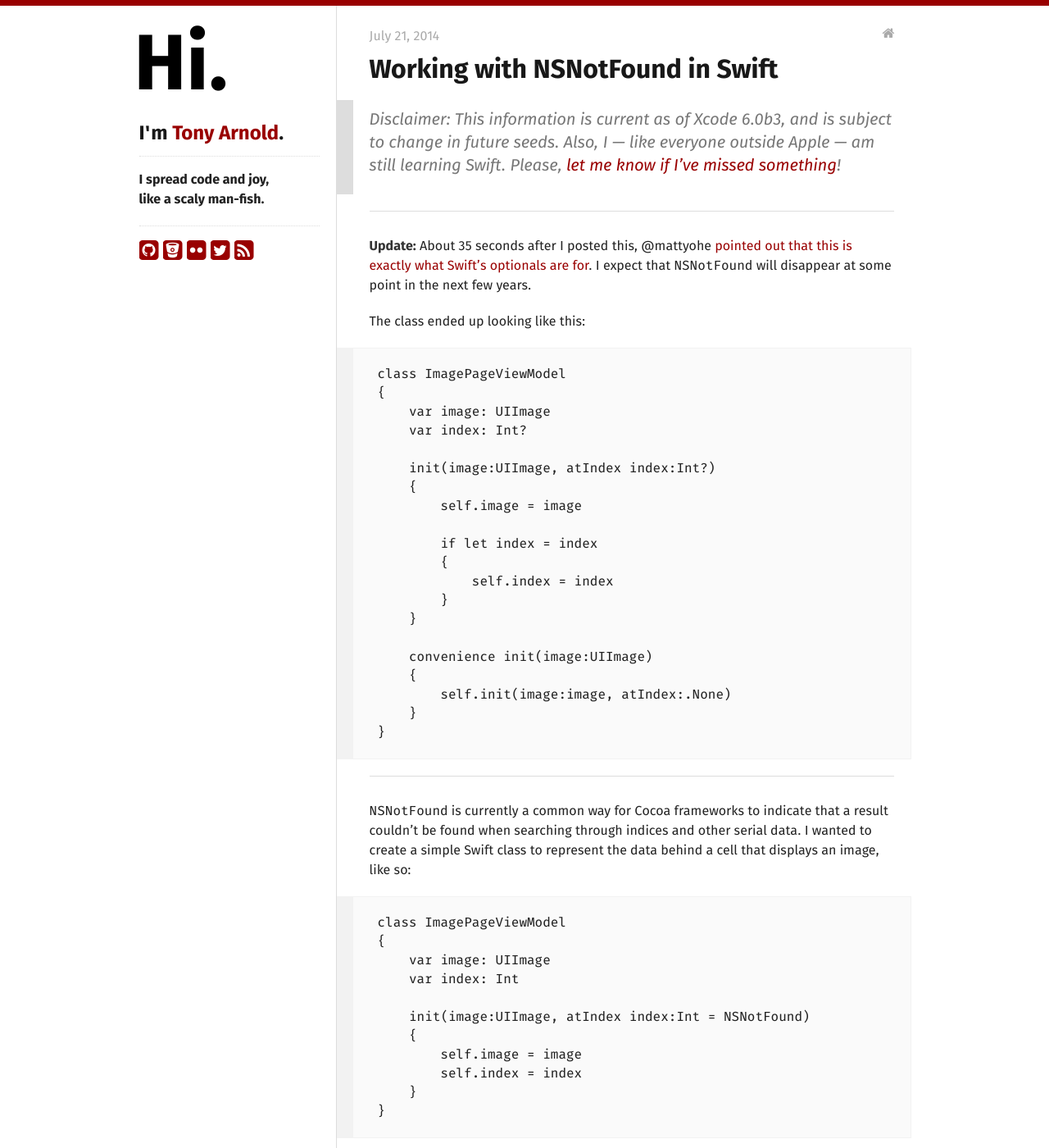
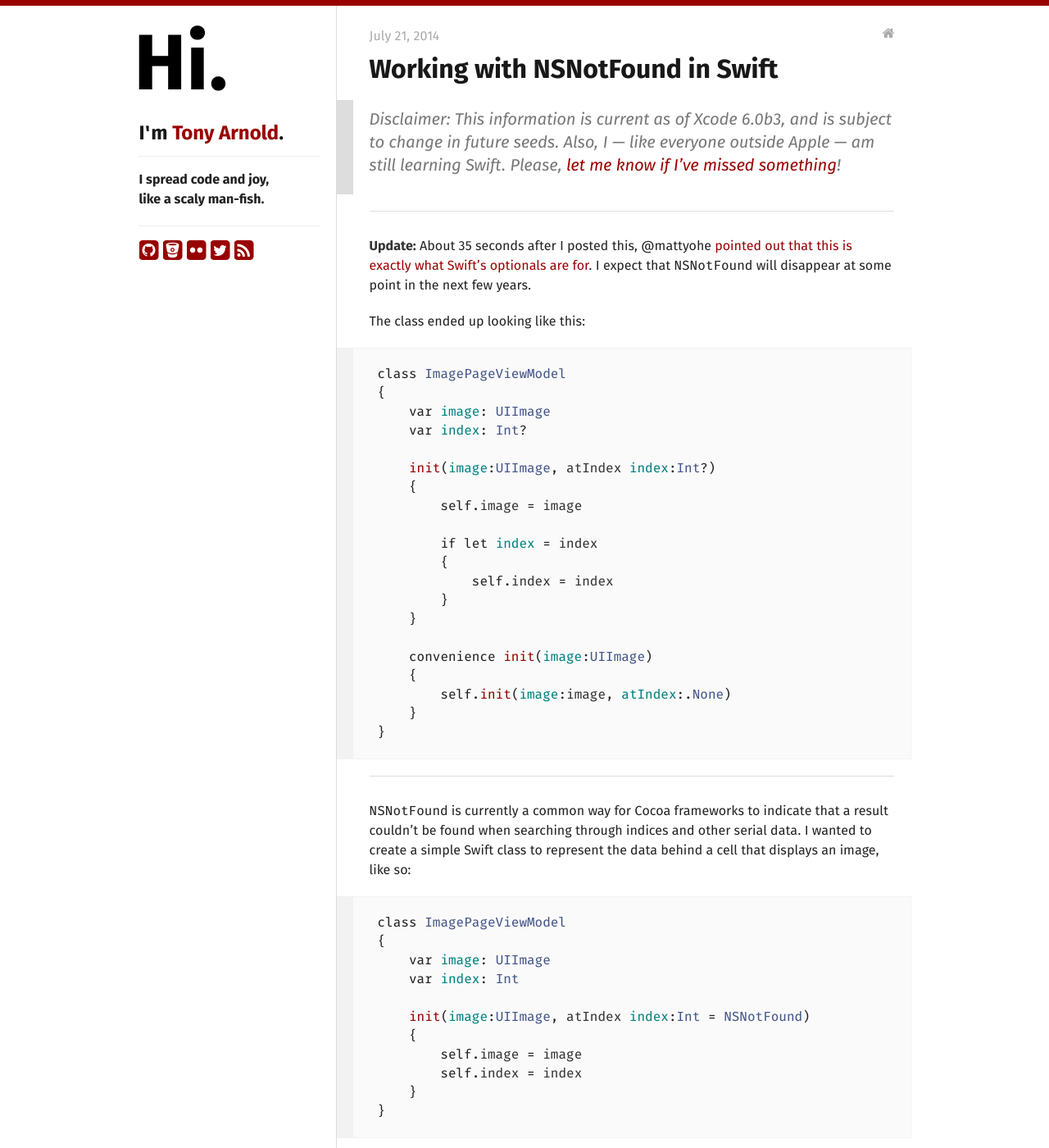
Before and after one commit to tonyarnold/tonyarnold.github.io, a Jekyll site: the page built from _posts/2014-07-21-nsnotfound-in-swift.md, in a window 1280 px wide and 1400 px high. Shown: the whole window at 82% size. Built offline with Jekyll 4.4.1, drawn with Linux system fonts in a browser that asks for light colours; nearby versions of some CDN libraries; some of the changed text lies outside the part shown.

Commit message:
Add Swift syntax highlighting to the NSNotFound post

```diff
--- a/_posts/2014-07-21-nsnotfound-in-swift.md
+++ b/_posts/2014-07-21-nsnotfound-in-swift.md
@@ -13,50 +13,55 @@ tags: [Swift, Programming, Learning]
 
 The class ended up looking like this:
 
-    class ImagePageViewModel
+{% highlight swift %}
+class ImagePageViewModel
+{
+    var image: UIImage
+    var index: Int?
+
+    init(image:UIImage, atIndex index:Int?)
     {
-        var image: UIImage
-        var index: Int?
+        self.image = image
 
-        init(image:UIImage, atIndex index:Int?)
+        if let index = index
         {
-            self.image = image
-
-            if let index = index
-            {
-                self.index = index
-            }
-        }
-
-        convenience init(image:UIImage)
-        {
-            self.init(image:image, atIndex:.None)
+            self.index = index
         }
     }
 
+    convenience init(image:UIImage)
+    {
+        self.init(image:image, atIndex:.None)
+    }
+}
+{% endhighlight %}
 ---
 
 `NSNotFound` is currently a common way for Cocoa frameworks to indicate that a result couldn't be found when searching through indices and other serial data. I wanted to create a simple Swift class to represent the data behind a cell that displays an image, like so:
 
-    class ImagePageViewModel
+{% highlight swift %}
+class ImagePageViewModel
+{
+    var image: UIImage
+    var index: Int
+
+    init(image:UIImage, atIndex index:Int = NSNotFound)
     {
-        var image: UIImage
-        var index: Int
-
-        init(image:UIImage, atIndex index:Int = NSNotFound)
-        {
-            self.image = image
-            self.index = index
-        }
+        self.image = image
+        self.index = index
     }
+}
+{% endhighlight %}
 
 Unfortunately, I ran into a few errors that didn't have  obvious solutions (at least to me!) from the outset.
 
 Straight up, if you've tried to use `NSNotFound` in Swift you've probably hit a few stumbling blocks. If you create the class above in your project, you'll see an error — **Ambiguous use of 'NSNotFound'**. To fix this, you'll need to be more explicit about where `NSNotFound` is coming from — easy enough, [as described by Erica Sadun](http://ericasadun.com/2014/06/13/swift-fixing-ambiguous-use-of-nsnotfound/) just use `Foundation.NSNotFound` instead.
 
-    init(image:UIImage, atIndex index:Int = Foundation.NSNotFound) {
-        // ...
-    }
+{% highlight swift %}
+init(image:UIImage, atIndex index:Int = Foundation.NSNotFound) {
+    // ...
+}
+{% endhighlight %}
 
 Next, you'll see Swift get a little tripped up trying to convert from an `NSInteger` to an `NSNumber` and then back to an `Int` again — the error this time is **'NSNumber' is not a subtype of 'Int'**. In this class, I wanted to use pure Swift types as much as possible while maintaining Cocoa-isms like NSNotFound, so the `index` parameter is defined as an `Int`.
 
@@ -64,16 +69,22 @@ Next, you'll see Swift get a little tripped up trying to convert from an `NSInte
 
 It's pretty easy to give Swift hints about the types you'd like things to resolve to, and you'll probably need to do this a bit with numbers. In this instance, we'll explicity force this number to be an `Int`:
 
-    init(image:UIImage, atIndex index:Int = Int(Foundation.NSNotFound)) {
-        // ...
-    }
+{% highlight swift %}
+init(image:UIImage, atIndex index:Int = Int(Foundation.NSNotFound)) {
+    // ...
+}
+{% endhighlight %}
 
 This compiles and works as you'd expect. I can now call either:
 
-    let viewModel = ImagePageViewModel(image: myImage)
+{% highlight swift %}
+let viewModel = ImagePageViewModel(image: myImage)
+{% endhighlight %}
 
 or
 
-    let viewModel = ImagePageViewModel(image: myImage, index: 6)
+{% highlight swift %}
+let viewModel = ImagePageViewModel(image: myImage, index: 6)
+{% endhighlight %}
 
 I don't have enough experience with Swift yet to know if the conversion of an enumerable type in Objective-C to C should require wrapping in `Int()` so I've not filed this as a radar.
```
